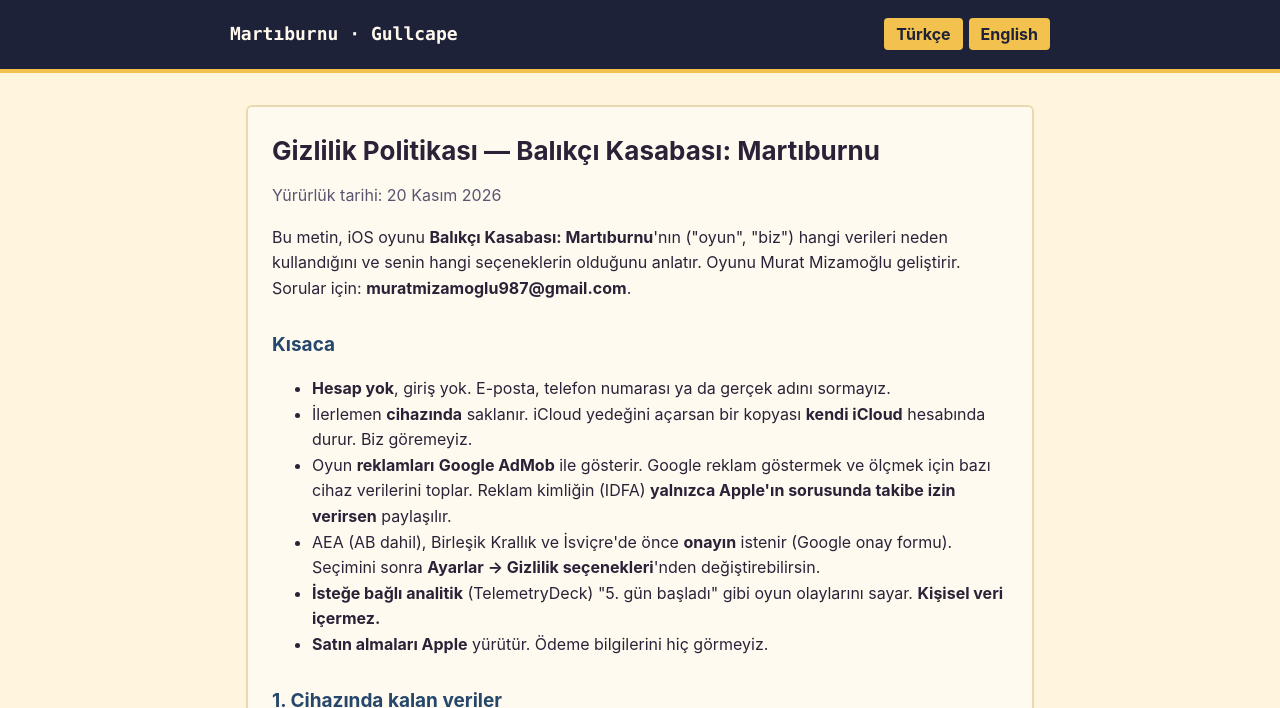
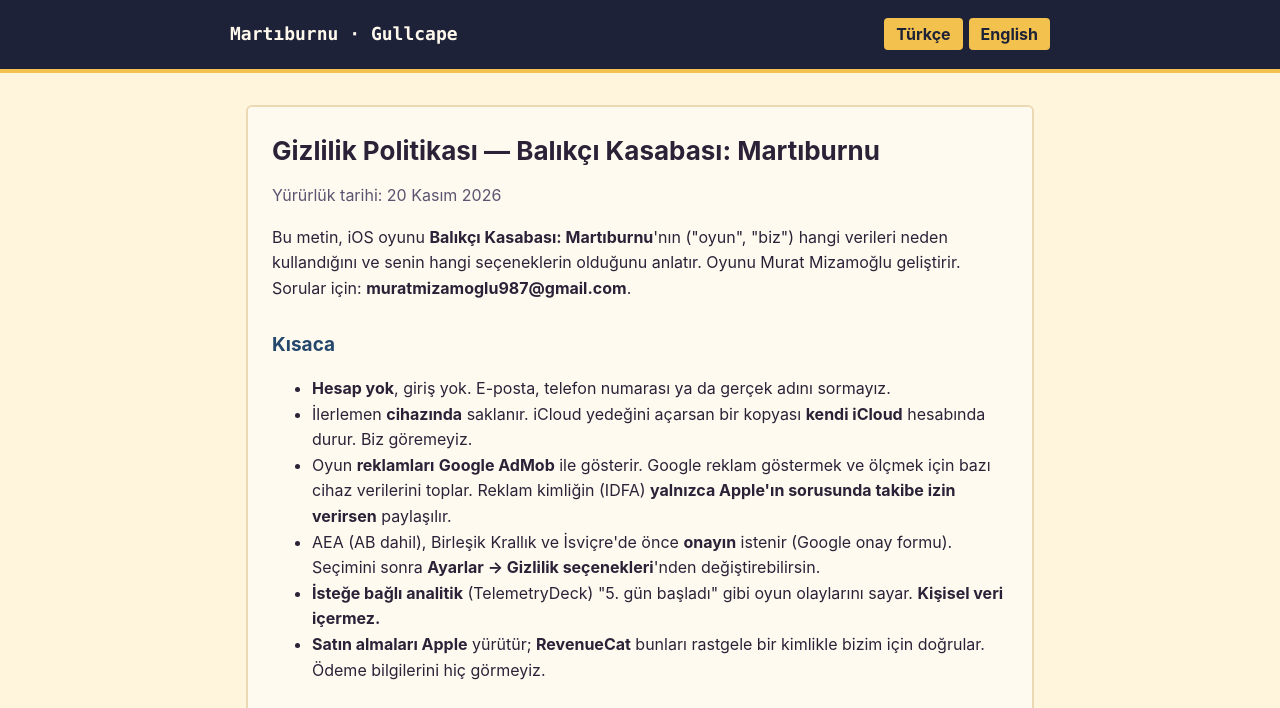
Before and after one commit to muratmizamoglu/gullcape, a plain HTML site: page privacy-policy.html in a window 1280 px wide. Shown: the top 708 px of the page. Drawn offline with Linux system fonts and the light colour scheme.

Commit message:
Privacy policy: purchases checked by RevenueCat (anonymous id)
Co-Authored-By: Claude Opus 5.5 <noreply@anthropic.com>

```diff
--- a/privacy-policy.html
+++ b/privacy-policy.html
@@ -38,7 +38,7 @@ footer{color:var(--soft);text-align:center;font-size:14px;padding:8px 16px 32px}
 <p class="meta">Yürürlük tarihi: 20 Kasım 2026</p>
 <p>Bu metin, iOS oyunu <strong>Balıkçı Kasabası: Martıburnu</strong>'nın ("oyun", "biz") hangi verileri neden kullandığını ve senin hangi seçeneklerin olduğunu anlatır. Oyunu Murat Mizamoğlu geliştirir. Sorular için: <strong>muratmizamoglu987@gmail.com</strong>.</p>
 <h2>Kısaca</h2>
-<ul><li><strong>Hesap yok</strong>, giriş yok. E-posta, telefon numarası ya da gerçek adını sormayız.</li><li>İlerlemen <strong>cihazında</strong> saklanır. iCloud yedeğini açarsan bir kopyası <strong>kendi iCloud</strong> hesabında durur. Biz göremeyiz.</li><li>Oyun <strong>reklamları</strong> <strong>Google AdMob</strong> ile gösterir. Google reklam göstermek ve ölçmek için bazı cihaz verilerini toplar. Reklam kimliğin (IDFA) <strong>yalnızca Apple'ın sorusunda takibe izin verirsen</strong> paylaşılır.</li><li>AEA (AB dahil), Birleşik Krallık ve İsviçre'de önce <strong>onayın</strong> istenir (Google onay formu). Seçimini sonra <strong>Ayarlar → Gizlilik seçenekleri</strong>'nden değiştirebilirsin.</li><li><strong>İsteğe bağlı analitik</strong> (TelemetryDeck) "5. gün başladı" gibi oyun olaylarını sayar. <strong>Kişisel veri içermez.</strong></li><li><strong>Satın almaları Apple</strong> yürütür. Ödeme bilgilerini hiç görmeyiz.</li></ul>
+<ul><li><strong>Hesap yok</strong>, giriş yok. E-posta, telefon numarası ya da gerçek adını sormayız.</li><li>İlerlemen <strong>cihazında</strong> saklanır. iCloud yedeğini açarsan bir kopyası <strong>kendi iCloud</strong> hesabında durur. Biz göremeyiz.</li><li>Oyun <strong>reklamları</strong> <strong>Google AdMob</strong> ile gösterir. Google reklam göstermek ve ölçmek için bazı cihaz verilerini toplar. Reklam kimliğin (IDFA) <strong>yalnızca Apple'ın sorusunda takibe izin verirsen</strong> paylaşılır.</li><li>AEA (AB dahil), Birleşik Krallık ve İsviçre'de önce <strong>onayın</strong> istenir (Google onay formu). Seçimini sonra <strong>Ayarlar → Gizlilik seçenekleri</strong>'nden değiştirebilirsin.</li><li><strong>İsteğe bağlı analitik</strong> (TelemetryDeck) "5. gün başladı" gibi oyun olaylarını sayar. <strong>Kişisel veri içermez.</strong></li><li><strong>Satın almaları Apple</strong> yürütür; <strong>RevenueCat</strong> bunları rastgele bir kimlikle bizim için doğrular. Ödeme bilgilerini hiç görmeyiz.</li></ul>
 <h2>1. Cihazında kalan veriler</h2>
 <table><thead><tr><th>Veri</th><th>Neden</th><th>Nerede</th></tr></thead><tbody><tr><td>Oyun ilerlemesi (gün, para, elmas, seyir defteri, geliştirmeler, hikâye seçimleri, ayarlar)</td><td>Oyununu kaydetmek</td><td>Cihazında</td></tr><tr><td>Karakterine yazdığın ad</td><td>Hikâyede göstermek</td><td>Cihazında (açıksa iCloud yedeğinde de)</td></tr><tr><td>Satın alma durumu (ör. "reklamlar kaldırıldı")</td><td>Aldığın ürünü açmak</td><td>Cihazında; makbuz Apple'da</td></tr></tbody></table>
 <p>Bu veriler, aşağıdaki isteğe bağlı iCloud yedeği dışında cihazından çıkmaz. Oyunu silersen silinir. Oyundaki <strong>Ayarlar → İlerlemeyi Sıfırla</strong> ile de silebilirsin.</p>
@@ -62,6 +62,7 @@ footer{color:var(--soft);text-align:center;font-size:14px;padding:8px 16px 32px}
 <p>Oyun, çökme ve performans raporlarını (açılış süresi, bellek kullanımı, çökmenin kodda nerede olduğu gibi) okumak için Apple'ın <strong>MetricKit</strong> sistemini kullanır. Bu raporlar tekniktir, kişisel veri içermez. iOS Ayarlar → Gizlilik ve Güvenlik → Analiz ve Geliştirmeler'de "Uygulama Geliştiricileriyle Paylaş" açıksa Apple bize anonim çökme raporları da gönderebilir.</p>
 <h2>6. Satın almalar</h2>
 <p>Uygulama içi satın almalar (Reklamları Kaldır, Başlangıç Balıkçı Paketi, elmas paketleri) App Store üzerinden <strong>Apple</strong> tarafından yapılır. Adını, Apple kimliğini, kart numaranı ya da adresini almayız. Oyun yalnızca Apple'dan bir ürünün satın alındığı onayını alır. İadeleri Apple yürütür: <a href="https://reportaproblem.apple.com">https://reportaproblem.apple.com</a></p>
+<p>Satın almaları doğrulamak ve cihazlarında geri yüklemek için <strong>RevenueCat</strong> kullanırız. RevenueCat, App Store makbuzunu (hangi ürünün ne zaman, hangi fiyata, hangi ülkede alındığı), cihazında üretilen <strong>rastgele bir uygulama kullanıcı kimliğini</strong> ve temel cihaz ve uygulama bilgisini (iOS sürümü, uygulama sürümü, dil) alır. Adını ya da e-postanı almaz, reklam için kullanılmaz. RevenueCat gizlilik politikası: <a href="https://www.revenuecat.com/privacy">https://www.revenuecat.com/privacy</a></p>
 <h2>7. Yapmadıklarımız</h2>
 <ul><li>Kişisel verini satmayız.</li><li>Rehber, fotoğraf, mikrofon, kamera ya da kesin konum istemeyiz.</li><li>Verini saklayan kendi sunucumuz yoktur.</li></ul>
 <h2>8. Çocuklar</h2>
@@ -69,7 +70,7 @@ footer{color:var(--soft);text-align:center;font-size:14px;padding:8px 16px 32px}
 <h2>9. Hakların</h2>
 <p>Yaşadığın yere göre (ör. Türkiye'de 6698 sayılı KVKK, AB'de GDPR) kişisel verilerine erişme, düzeltilmesini ya da silinmesini isteme ve bazı işlemelere itiraz etme hakkın vardır. Biz neredeyse hiç kişisel veri tutmayız: kayıt cihazında ve iCloud'unda durur. Reklam verileri için yukarıdaki seçenekleri (takip sorusu, Gizlilik seçenekleri) kullan ya da Google'a yaz. Her türlü talep için: <strong>muratmizamoglu987@gmail.com</strong>. Ayrıca veri koruma kurumuna (Türkiye'de Kişisel Verileri Koruma Kurumu) başvurabilirsin.</p>
 <h2>10. Yurt dışına aktarım ve saklama süresi</h2>
-<p>Google ve TelemetryDeck verileri, politikalarında anlatılan güvencelerle, ABD dahil yurt dışında işleyebilir. Verileri yalnızca kendi politikalarında yazan süre boyunca tutarlar. Cihazındaki veriler, oyunu silene ya da ilerlemeni sıfırlayana kadar durur.</p>
+<p>Google, RevenueCat ve TelemetryDeck verileri, politikalarında anlatılan güvencelerle, ABD dahil yurt dışında işleyebilir. Verileri yalnızca kendi politikalarında yazan süre boyunca tutarlar. Cihazındaki veriler, oyunu silene ya da ilerlemeni sıfırlayana kadar durur.</p>
 <h2>11. Değişiklikler</h2>
 <p>Bu politika değişirse bu sayfayı ve yukarıdaki yürürlük tarihini güncelleriz. Önemli değişiklikleri oyunda da duyururuz.</p>
 <h2>12. İletişim</h2>
@@ -80,7 +81,7 @@ footer{color:var(--soft);text-align:center;font-size:14px;padding:8px 16px 32px}
 <p class="meta">Effective date: November 20, 2026</p>
 <p>This policy explains what data the iOS game <strong>Fishing Town: Gullcape</strong> ("the game", "we") uses, why, and what choices you have. The game is made by Murat Mizamoğlu. Questions: <strong>muratmizamoglu987@gmail.com</strong>.</p>
 <h2>Short version</h2>
-<ul><li>There is <strong>no account</strong> and no sign-in. We do not ask for your email, phone number or real name.</li><li>Your progress is saved <strong>on your device</strong>. If you turn on the iCloud backup, a copy is kept in <strong>your own iCloud</strong> account. We cannot see it.</li><li>The game shows <strong>ads</strong> through <strong>Google AdMob</strong>. Google collects some device data to show and measure ads. Your advertising identifier (IDFA) is shared <strong>only if you allow tracking</strong> in the Apple prompt.</li><li>In the EEA, the UK and Switzerland you are asked for <strong>consent</strong> first (Google's consent form). You can change your choice later in <strong>Settings → Privacy options</strong>.</li><li><strong>Optional analytics</strong> (TelemetryDeck) count game events such as "day 5 started". They carry <strong>no personal data</strong>.</li><li><strong>Purchases</strong> are handled by <strong>Apple</strong>. We never see your payment details.</li></ul>
+<ul><li>There is <strong>no account</strong> and no sign-in. We do not ask for your email, phone number or real name.</li><li>Your progress is saved <strong>on your device</strong>. If you turn on the iCloud backup, a copy is kept in <strong>your own iCloud</strong> account. We cannot see it.</li><li>The game shows <strong>ads</strong> through <strong>Google AdMob</strong>. Google collects some device data to show and measure ads. Your advertising identifier (IDFA) is shared <strong>only if you allow tracking</strong> in the Apple prompt.</li><li>In the EEA, the UK and Switzerland you are asked for <strong>consent</strong> first (Google's consent form). You can change your choice later in <strong>Settings → Privacy options</strong>.</li><li><strong>Optional analytics</strong> (TelemetryDeck) count game events such as "day 5 started". They carry <strong>no personal data</strong>.</li><li><strong>Purchases</strong> are handled by <strong>Apple</strong>; <strong>RevenueCat</strong> checks them for us with a random ID. We never see your payment details.</li></ul>
 <h2>1. Data the game keeps on your device</h2>
 <table><thead><tr><th>Data</th><th>Why</th><th>Where</th></tr></thead><tbody><tr><td>Game progress (day, coins, gems, fish logbook, upgrades, story choices, settings)</td><td>To save your game</td><td>On your device</td></tr><tr><td>The name you type for your character</td><td>Shown in the story</td><td>On your device (and in your iCloud backup, if on)</td></tr><tr><td>Purchase status (for example "ads removed")</td><td>To unlock what you bought</td><td>On your device; Apple keeps the receipt</td></tr></tbody></table>
 <p>This data does not leave your device, except for the optional iCloud backup below. Deleting the game deletes it. You can also use <strong>Settings → Reset progress</strong> in the game.</p>
@@ -104,6 +105,7 @@ footer{color:var(--soft);text-align:center;font-size:14px;padding:8px 16px 32px}
 <p>The game uses Apple's <strong>MetricKit</strong> to read crash and performance reports (for example launch time, memory use or where a crash happened in the code). These reports are technical and contain no personal data. If you share analytics with developers in iOS Settings → Privacy &amp; Security → Analytics &amp; Improvements, Apple may also send us anonymous crash reports.</p>
 <h2>6. Purchases</h2>
 <p>In-app purchases (Remove Ads, Starter Fisher Pack, gem packs) are processed by <strong>Apple</strong> through the App Store. We do not receive your name, Apple ID, card number or address. The game only gets a confirmation from Apple that a product was bought. Refunds are handled by Apple: <a href="https://reportaproblem.apple.com">https://reportaproblem.apple.com</a></p>
+<p>We use <strong>RevenueCat</strong> to check purchases and restore them on your devices. RevenueCat receives the App Store receipt (which products were bought, when, at what price and in which country), a <strong>random app user ID</strong> made on your device, and basic device and app information (iOS version, app version, language). It does not receive your name or email, and it is not used for ads. RevenueCat privacy policy: <a href="https://www.revenuecat.com/privacy">https://www.revenuecat.com/privacy</a></p>
 <h2>7. What we do not do</h2>
 <ul><li>We do not sell your personal data.</li><li>We do not ask for contacts, photos, microphone, camera or precise location.</li><li>We do not run our own servers that store your data.</li></ul>
 <h2>8. Children</h2>
@@ -111,7 +113,7 @@ footer{color:var(--soft);text-align:center;font-size:14px;padding:8px 16px 32px}
 <h2>9. Your rights</h2>
 <p>Depending on where you live (for example under the GDPR in the EU or the KVKK in Turkey) you have the right to ask for access to, correction of or deletion of your personal data, and to object to some processing. We keep almost no personal data ourselves: the save is on your device and in your iCloud. For ad data, please also use the choices above (tracking prompt, Privacy options) or contact Google. For any request, write to <strong>muratmizamoglu987@gmail.com</strong>. You can also complain to your local data protection authority.</p>
 <h2>10. Data transfers and keeping data</h2>
-<p>Google and TelemetryDeck may process data outside your country, including in the United States, with the safeguards described in their policies. They keep data only as long as their policies state. Data on your device stays until you delete the game or reset your progress.</p>
+<p>Google, RevenueCat and TelemetryDeck may process data outside your country, including in the United States, with the safeguards described in their policies. They keep data only as long as their policies state. Data on your device stays until you delete the game or reset your progress.</p>
 <h2>11. Changes</h2>
 <p>If this policy changes, we will update this page and the effective date above. For important changes we will also tell you in the game.</p>
 <h2>12. Contact</h2>
```
